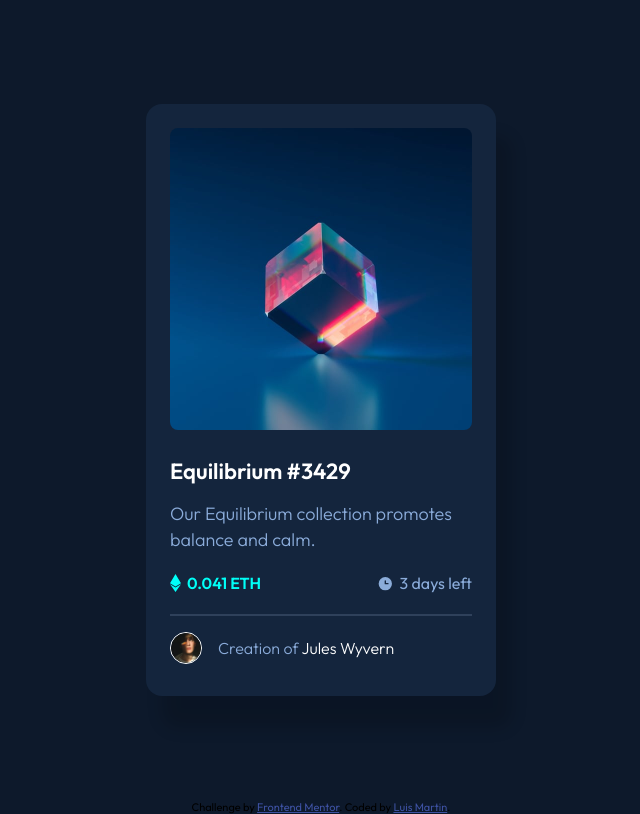
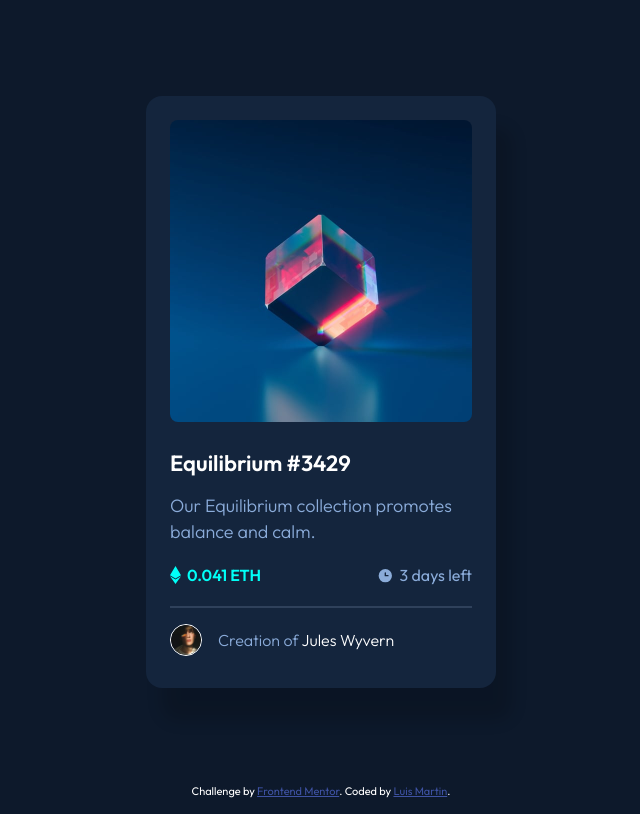
Before and after one commit to roguesquid/nft-preview-card, a plain HTML site: page index.html in a window 1280 px wide. Shown: the whole page, without its empty margins (319-959 px from the left). Drawn offline with Linux system fonts and the light colour scheme.

Commit message:
fixing bugs

```diff
--- a/index.html
+++ b/index.html
@@ -19,7 +19,6 @@
 
     <title>Frontend Mentor | NFT preview card component</title>
 
-    <!-- Feel free to remove these styles or customise in your own stylesheet 👍 -->
     <style>
       /*========== Variables ==========*/
       :root {
@@ -61,7 +60,7 @@
       }
       /*=============== Main ===============*/
       .main {
-        height: 100vh;
+        height: 98vh;
         display: flex;
         justify-content: center;
         align-items: center;
@@ -138,6 +137,7 @@
       .attribution {
         font-size: 11px;
         text-align: center;
+        color: white;
       }
       .attribution a {
         color: hsl(228, 45%, 44%);
@@ -195,7 +195,7 @@
       Challenge by
       <a href="https://www.frontendmentor.io?ref=challenge" target="_blank"
         >Frontend Mentor</a
-      >. Coded by <a href="#">Luis Martin</a>.
+      >. Coded by <a href="https://github.com/roguesquid">Luis Martin</a>.
     </div>
   </body>
 </html>
```
